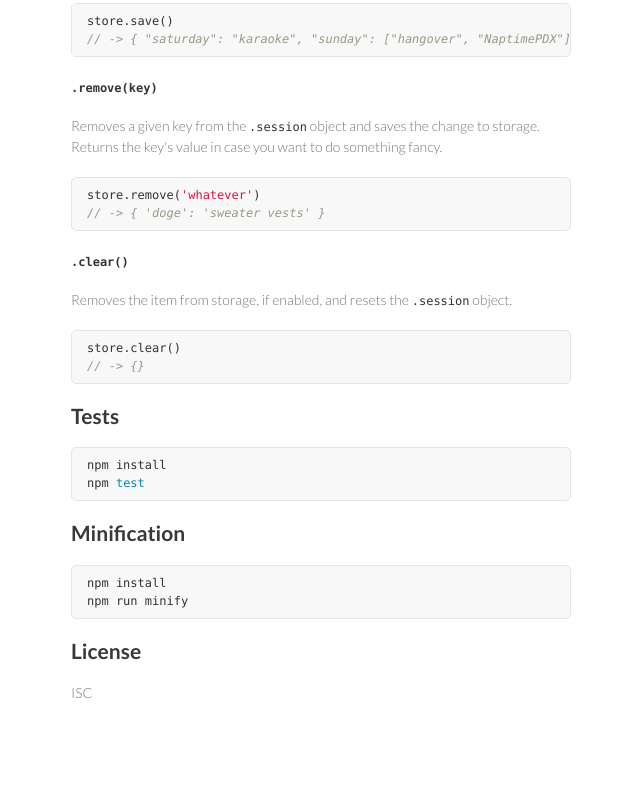
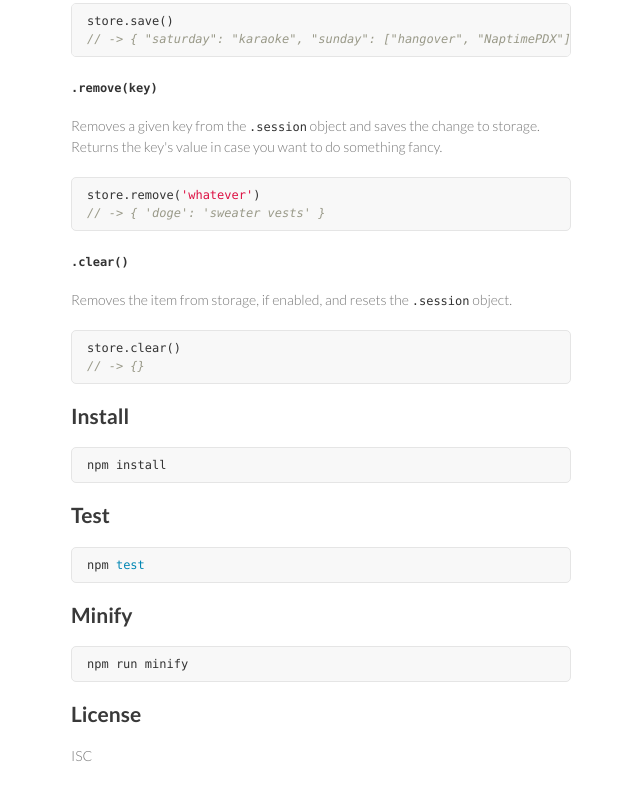
Before and after one commit to ungoldman/tinystore, a plain HTML site: page index.html in a window 1280 px wide. Shown: the part 1769-2569 px from the top of the page, without its empty margins (499-1139 px from the left). Before the commit the page ends 2542 px from the top, so only its background shows below. Drawn offline with Linux system fonts and the light colour scheme.

Commit message:
Update index.html

```diff
--- a/index.html
+++ b/index.html
@@ -150,19 +150,14 @@
 <span class="c1">// -&gt; {}</span>
 </pre></div>
 
-<h2>
-<a name="tests" class="anchor" href="#tests"><span class="octicon octicon-link"></span></a>Tests</h2>
+<h2><a name="install" class="anchor" href="#install"><span class="octicon octicon-link"></span></a>Install</h2>
+<div class="highlight highlight-bash"><pre>npm install</pre></div>
 
-<div class="highlight highlight-bash"><pre>npm install
-npm <span class="nb">test</span>
-</pre></div>
+<h2><a name="test" class="anchor" href="#test"><span class="octicon octicon-link"></span></a>Test</h2>
+<div class="highlight highlight-bash"><pre>npm <span class="nb">test</span></pre></div>
 
-<h2>
-<a name="minification" class="anchor" href="#minification"><span class="octicon octicon-link"></span></a>Minification</h2>
-
-<div class="highlight highlight-bash"><pre>npm install
-npm run minify
-</pre></div>
+<h2><a name="minify" class="anchor" href="#minify"><span class="octicon octicon-link"></span></a>Minify</h2>
+<div class="highlight highlight-bash"><pre>npm run minify</pre></div>
 
 <h2>
 <a name="license" class="anchor" href="#license"><span class="octicon octicon-link"></span></a>License</h2>
```
